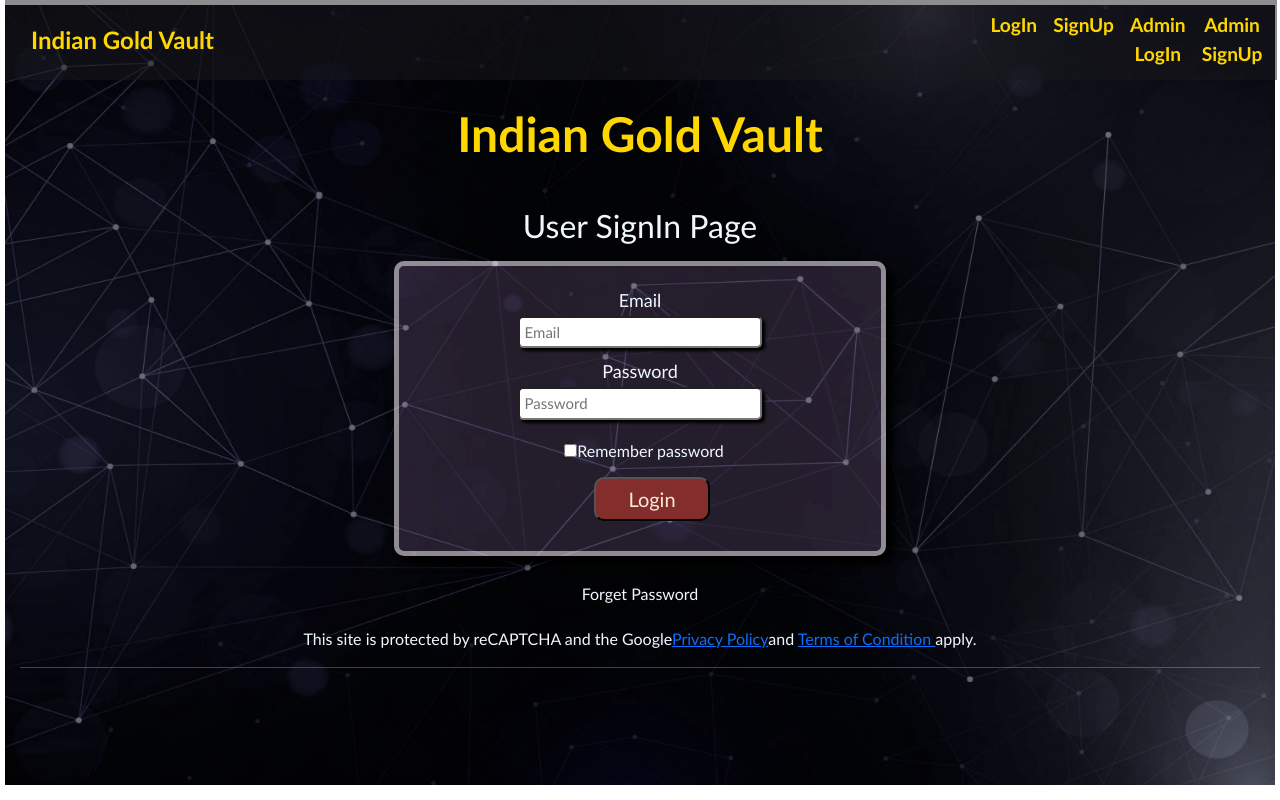
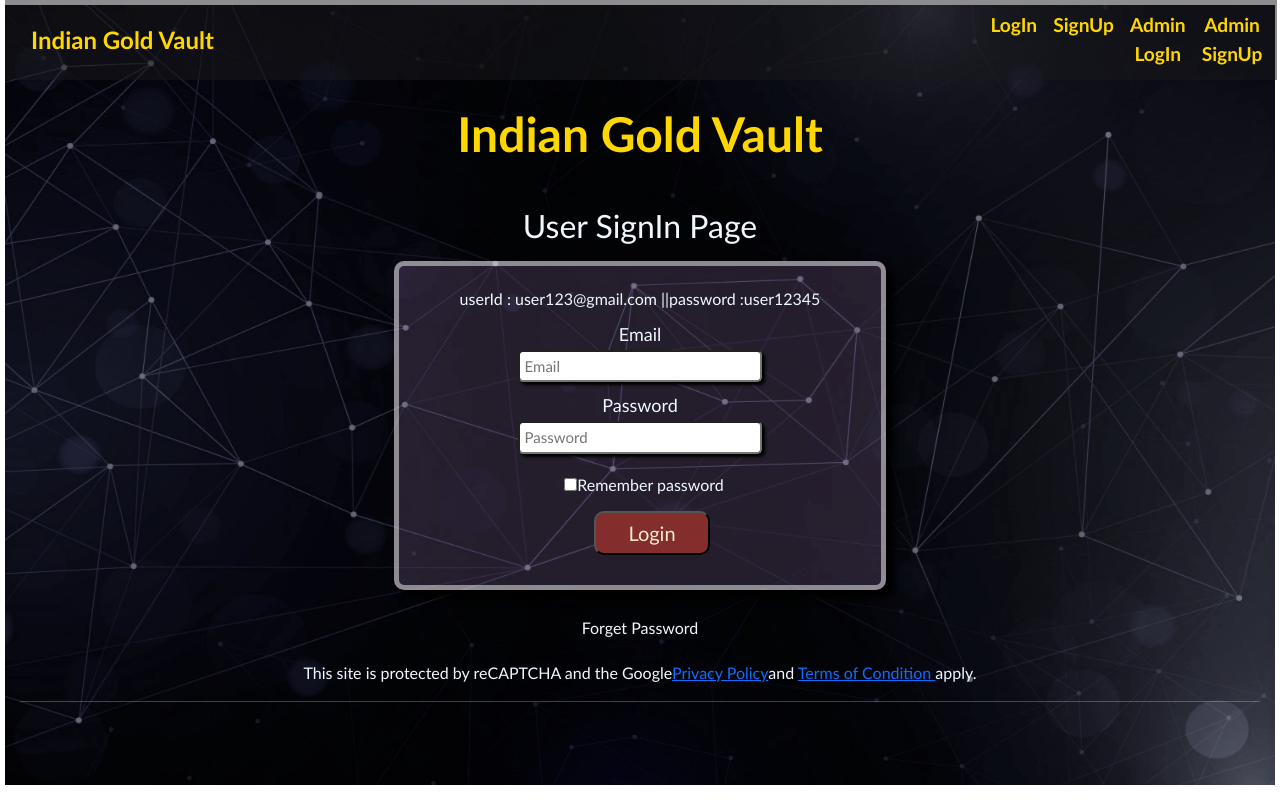
Before and after one commit to mohamedsalahudeen010/Capstone-FrontEnd, a React (Create React App) app: page /logIn in a window 1280 px wide. Built offline with nearby package versions, Linux system fonts and the light colour scheme.

Commit message:
Update LoginPage.js

```diff
--- a/src/AuthPage/login/LoginPage.js
+++ b/src/AuthPage/login/LoginPage.js
@@ -72,6 +72,9 @@ const LogInPage = ({user,setUser}) => {
         <div>
         <h2 className="signIn-title">User SignIn Page</h2>
           <form onSubmit={handleSubmit} className="form-signIn">
+    <div><span>userId : user123@gmail.com</span> ||
+
+            <span>password :user12345</span></div>
           <div className="input-div">
                 <label class="textlabel" for="email">Email</label>
               <input
```
